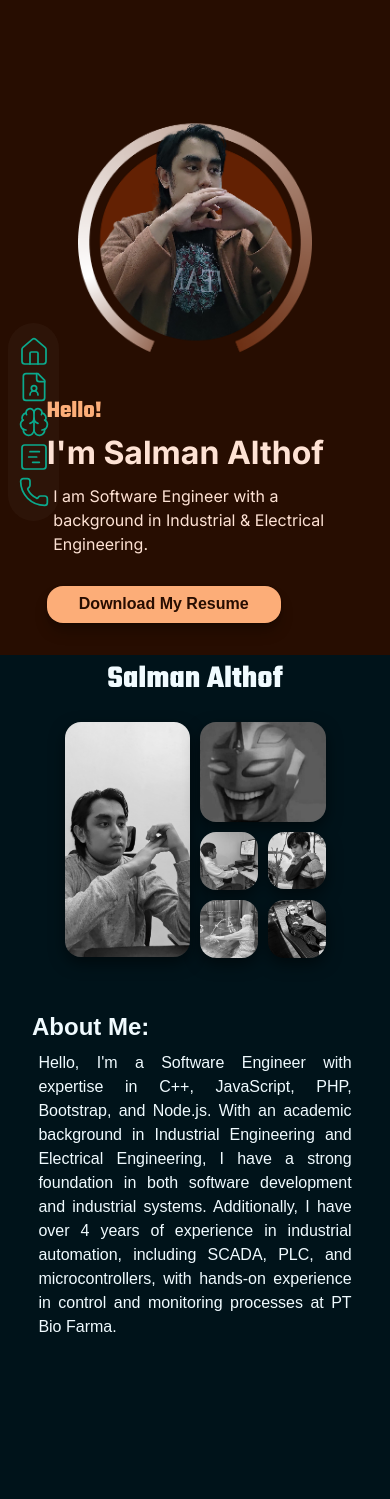
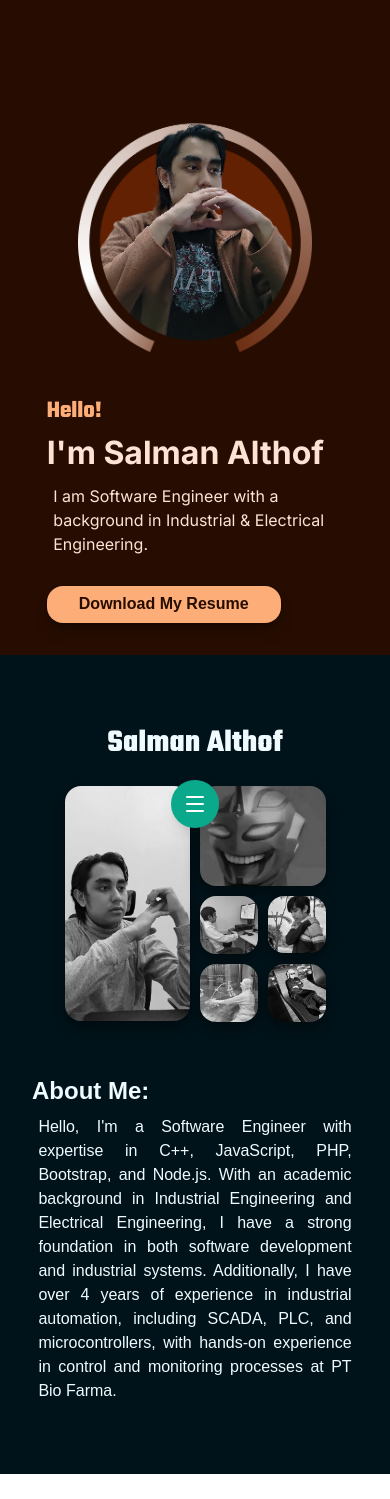
Before and after one commit to Salthof28/my-portofolio, a Next.js app: page / in a window 390 px wide. After the commit the page ends 1474 px from the top, so only its background shows below. Built offline with nearby package versions, Linux system fonts and the light colour scheme.

Commit message:
improve style

```diff
--- a/src/app/globals.css
+++ b/src/app/globals.css
@@ -17,6 +17,9 @@
     --background: #0a0a0a;
     --foreground: #ededed;
   }
+}
+html {
+  scroll-behavior: smooth;
 }
 
 body {
--- a/src/app/page.tsx
+++ b/src/app/page.tsx
@@ -20,7 +20,7 @@ export default function Home() {
       <Navbar/>
       <main>
         {/* home hello */}
-        <section className="flex flex-col-reverse lg:flex-row bg-[#270D01] w-screen max-md:py-[2rem] md:min-h-screen justify-center lg:justify-between gap-[2rem] 2xl:gap-[8rem] px-[12%] lg:pt-[4rem] 2xl:pt-[2rem]">
+        <section id="home" className="flex flex-col-reverse lg:flex-row bg-[#270D01] w-screen max-md:py-[2rem] md:min-h-screen justify-center lg:justify-between gap-[2rem] 2xl:gap-[8rem] px-[12%] pt-[8rem] xl:pt-[4rem] 2xl:pt-[2rem]">
           <div className="lg:mt-[15%]">
               <h2 className={`text-[#FCAD78] fteko def-h2 ${teko.className}`}>Hello!</h2>
               <h1 className={`text-[#FEE2D4] def-h1 ${inter.className} font-bold`}>I'm Salman Althof</h1>
--- a/src/components/home/AboutMe.tsx
+++ b/src/components/home/AboutMe.tsx
@@ -14,7 +14,7 @@ const inter = Inter({
 
 export default function AboutMe () {
     return (
-        <section className="bg-[#00131A] flex flex-col lg:flex-row min-h-screen max-lg:items-center w-screen">
+        <section id="about" className="bg-[#00131A] flex flex-col lg:flex-row lg:min-h-screen max-lg:items-center w-screen items-center max-lg:py-[4rem]">
             <h1 className={`text-[#f0fbff] ${teko.className} font-bold def-h1 text-center lg:hidden`}>Salman Althof</h1>
             <div className={`${stylesAbout.gridContainer}`}>
                 <img src="profile/pa5.jpeg" alt="pa1"/>
--- a/src/components/navbar.tsx
+++ b/src/components/navbar.tsx
@@ -1,39 +1,48 @@
-import Link from "next/link";
-import { Brain, FileUser, Home, Phone, SquareChartGantt } from "lucide-react";
+"use client"
+import { useEffect, useState } from "react"
+import Link from "next/link"
+import { Brain, FileUser, Home, Phone, SquareChartGantt, Menu, X } from "lucide-react"
 
 export default function Navbar() {
-    return (
-        <header className="flex items-center fixed h-screen">
-            <nav className="flex flex-col fixed left-0 bg-white/3 px-[0.6rem] py-[0.8rem] rounded-full ml-2 items-center z-10 gap-[0.2rem]">
-                <Link href={`/`} className={`text-[#0BA98C] hover:drop-shadow-[0_0_0.75rem_rgba(0,255,255,0.427)] transition duration-300`}><Home className="w-[2rem] h-[2rem] lg:w-[2.5rem] lg:h-[2.5rem]" strokeWidth={1.3}/></Link>
-                <Link href={`/`} className={`text-[#0BA98C] hover:drop-shadow-[0_0_0.75rem_rgba(0,255,255,0.427)] transition duration-300`}><FileUser className="w-[2rem] h-[2rem] lg:w-[2.5rem] lg:h-[2.5rem]" strokeWidth={1.3}/></Link>
-                <Link href={`/`} className={`text-[#0BA98C] hover:drop-shadow-[0_0_0.75rem_rgba(0,255,255,0.427)] transition duration-300`}><Brain className="w-[2rem] h-[2rem] lg:w-[2.5rem] lg:h-[2.5rem]" strokeWidth={1.3}/></Link>
-                <Link href={`/`} className={`text-[#0BA98C] hover:drop-shadow-[0_0_0.75rem_rgba(0,255,255,0.427)] transition duration-300`}><SquareChartGantt className="w-[2rem] h-[2rem] lg:w-[2.5rem] lg:h-[2.5rem]" strokeWidth={1.3}/></Link>
-                <Link href={`/`} className={`text-[#0BA98C] hover:drop-shadow-[0_0_0.75rem_rgba(0,255,255,0.427)] transition duration-300`}><Phone className="w-[2rem] h-[2rem] lg:w-[2.5rem] lg:h-[2.5rem]" strokeWidth={1.3}/></Link>
-            </nav>
-        </header>
-    )
+  const [open, setOpen] = useState(false)
+    useEffect(() => {
+        const handleResize = () => {
+        if (window.innerWidth >= 1024) { // 1024px = lg breakpoint tailwind
+            setOpen(false)
+        }
+        }
+        window.addEventListener("resize", handleResize)
+        return () => window.removeEventListener("resize", handleResize)
+    }, [])
+
+  return (
+    <header className="flex items-center fixed h-screen z-10">
+      {/* Tombol hamburger cuma muncul di mobile */}
+      <div className="lg:hidden fixed bottom-4 left-1/2 -translate-x-1/2 z-20">
+        <button onClick={() => setOpen(!open)} className="bg-[#0BA98C] text-white p-3 rounded-full shadow-lg"
+        >
+          {open ? <X className="w-6 h-6" /> : <Menu className="w-6 h-6" />}
+        </button>
+      </div>
+
+      {/* Nav yang sama untuk desktop & mobile */}
+      <nav className={`fixed z-10 items-center gap-[0.2rem] lg:bg-white/3 px-[0.6rem] py-[0.8rem] rounded-full transition-all duration-300 ${open ? "flex bottom-20 left-1/2 -translate-x-1/2 flex-row lg:flex-col bg-black/100" : "hidden lg:flex flex-col left-0 ml-2"}  // default`}>
+        <Link href={`#home`} className={`text-[#0BA98C] hover:drop-shadow-[0_0_0.75rem_rgba(0,255,255,0.427)] transition duration-300`}>
+          <Home className="w-[2rem] h-[2rem] lg:w-[2.5rem] lg:h-[2.5rem]" strokeWidth={1.3}/>
+        </Link>
+        <Link href={`#about`} className={`text-[#0BA98C] hover:drop-shadow-[0_0_0.75rem_rgba(0,255,255,0.427)] transition duration-300`}>
+          <FileUser className="w-[2rem] h-[2rem] lg:w-[2.5rem] lg:h-[2.5rem]" strokeWidth={1.3}/>
+        </Link>
+        <Link href={`/`} className={`text-[#0BA98C] hover:drop-shadow-[0_0_0.75rem_rgba(0,255,255,0.427)] transition duration-300`}>
+          <Brain className="w-[2rem] h-[2rem] lg:w-[2.5rem] lg:h-[2.5rem]" strokeWidth={1.3}/>
+        </Link>
+        <Link href={`/`} className={`text-[#0BA98C] hover:drop-shadow-[0_0_0.75rem_rgba(0,255,255,0.427)] transition duration-300`}>
+          <SquareChartGantt className="w-[2rem] h-[2rem] lg:w-[2.5rem] lg:h-[2.5rem]" strokeWidth={1.3}/>
+        </Link>
+        <Link href={`/`} className={`text-[#0BA98C] hover:drop-shadow-[0_0_0.75rem_rgba(0,255,255,0.427)] transition duration-300`}>
+          <Phone className="w-[2rem] h-[2rem] lg:w-[2.5rem] lg:h-[2.5rem]" strokeWidth={1.3}/>
+        </Link>
+      </nav>
+    </header>
+  )
 }
-
-    // <header>
-    //     <nav class="nav">
-    //         <ul>
-    //             <li><a href="#home" class="icon-container">
-    //                 <svg viewBox="0 0 24 24" xmlns="http://www.w3.org/2000/svg">
-    //                     <path d="M10 16h4M2 8l9.732-4.866a.6.6 0 0 1 .536 0L22 8m-2 3v8a2 2 0 0 1-2 2H6a2 2 0 0 1-2-2v-8" />
-    //                 </svg>
-    //             </a></li>
-    //             <li><a href="#about" class="icon-container">
-    //                 <svg viewBox="0,0,24,24" xmlns="http://www.w3.org/2000/svg" >
-    //                     <path d="M13 3.002Q12.295 3 11.5 3C7.022 3 4.782 3 3.391 4.391S2 8.021 2 12.5c0 4.478 0 6.718 1.391 8.109S7.021 22 11.5 22c4.478 0 6.718 0 8.109-1.391S21 16.979 21 12.5q0-.795-.002-1.5"></path><path d="m18.5 2l.258.697c.338.914.507 1.371.84 1.704c.334.334.791.503 1.705.841L22 5.5l-.697.258c-.914.338-1.371.507-1.704.84c-.334.334-.503.791-.841 1.705L18.5 9l-.258-.697c-.338-.914-.507-1.371-.84-1.704c-.334-.334-.791-.503-1.705-.841L15 5.5l.697-.258c.914-.338 1.371-.507 1.704-.84c.334-.334.503-.791.841-1.705zM7 17.5c2.332-2.442 6.643-2.557 9 0M13.995 10c0 1.38-1.12 2.5-2.503 2.5A2.5 2.5 0 0 1 8.988 10c0-1.38 1.12-2.5 2.504-2.5a2.5 2.5 0 0 1 2.503 2.5"></path>
-    //                 </svg>
-    //             </a></li>
-    //             <li><a href="project.html" class="icon-container">
-    //                 <svg viewBox="0,0,24,24" xmlns="http://www.w3.org/2000/svg"><path d="M7 17v-4m5 4V7m5 10v-6M2.5 12c0-4.478 0-6.718 1.391-8.109S7.521 2.5 12 2.5c4.478 0 6.718 0 8.109 1.391S21.5 7.521 21.5 12c0 4.478 0 6.718-1.391 8.109S16.479 21.5 12 21.5c-4.478 0-6.718 0-8.109-1.391S2.5 16.479 2.5 12"></path></svg>
-    //             </a></li>
-    //             <li><a href="contact.html" class="icon-container">
-    //                 <svg viewBox="0,0,24,24" xmlns="http://www.w3.org/2000/svg"><path d="M4 10c0-3.771 0-5.657 1.172-6.828S8.229 2 12 2h1.5c3.771 0 5.657 0 6.828 1.172S21.5 6.229 21.5 10v4c0 3.771 0 5.657-1.172 6.828S17.271 22 13.5 22H12c-3.771 0-5.657 0-6.828-1.172S4 17.771 4 14z"></path><path d="M9.8 11.974c-.427-.744-.633-1.351-.757-1.967c-.184-.91.237-1.8.933-2.368c.295-.24.632-.158.806.155l.393.705c.311.558.467.838.436 1.134c-.03.296-.24.537-.66 1.02zm0 0a10.36 10.36 0 0 0 3.726 3.726m0 0c.744.427 1.351.633 1.967.757c.91.184 1.8-.237 2.368-.933c.24-.295.158-.632-.155-.806l-.704-.393c-.56-.311-.839-.467-1.135-.436c-.296.03-.537.24-1.02.66zM5 6H2.5M5 12H2.5M5 18H2.5"></path></svg>
-    //             </a></li>
-    //         </ul>
-    //     </nav>
-    // </header>
```
